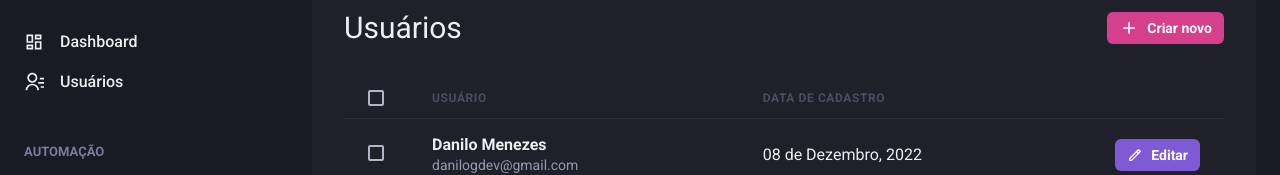
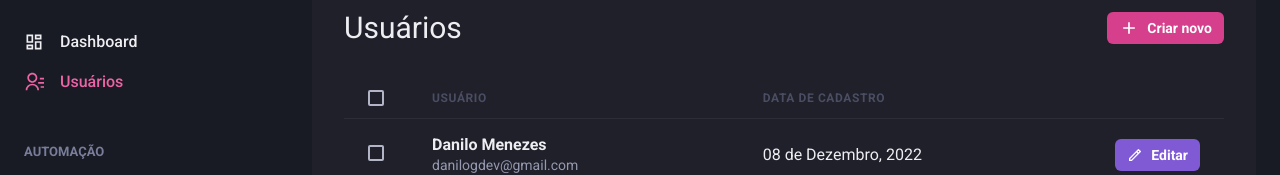
Before and after one commit to jovemdan/ignite-dashgo, a Next.js app: page /users in a window 1280 px wide. Shown: the part 142-317 px from the top of the page. Built offline with nearby package versions, Linux system fonts and the light colour scheme.

Commit message:
feat: Use ActiveLink

```diff
--- a/src/components/Sidebar/NavLink.tsx
+++ b/src/components/Sidebar/NavLink.tsx
@@ -1,19 +1,26 @@
-import { Icon, Link as ChakraLink, Text, LinkProps as ChakraLinkProps } from '@chakra-ui/react'
+import {
+  Icon,
+  Link as ChakraLink,
+  Text,
+  LinkProps as ChakraLinkProps,
+} from '@chakra-ui/react'
 import { ElementType } from 'react'
-import Link from 'next/link'
+import { ActiveLink } from '../ActiveLink'
 
 interface NavLinkProps extends ChakraLinkProps {
   icon: ElementType
   children: string
   href: string
 }
-export function NavLink({ icon, children,href, ...rest }: NavLinkProps) {
+export function NavLink({ icon, children, href, ...rest }: NavLinkProps) {
   return (
-    <Link href={href} passHref>
-      <ChakraLink display="flex" alignItems="center" {...rest}>
-        <Icon as={icon} fontSize="20" />
-        <Text ml="4" fontWeight="medium" >{children}</Text>
+    <ActiveLink href={href} passHref>
+      <ChakraLink display='flex' alignItems='center' {...rest}>
+        <Icon as={icon} fontSize='20' />
+        <Text ml='4' fontWeight='medium'>
+          {children}
+        </Text>
       </ChakraLink>
-    </Link>
+    </ActiveLink>
   )
 }
```
